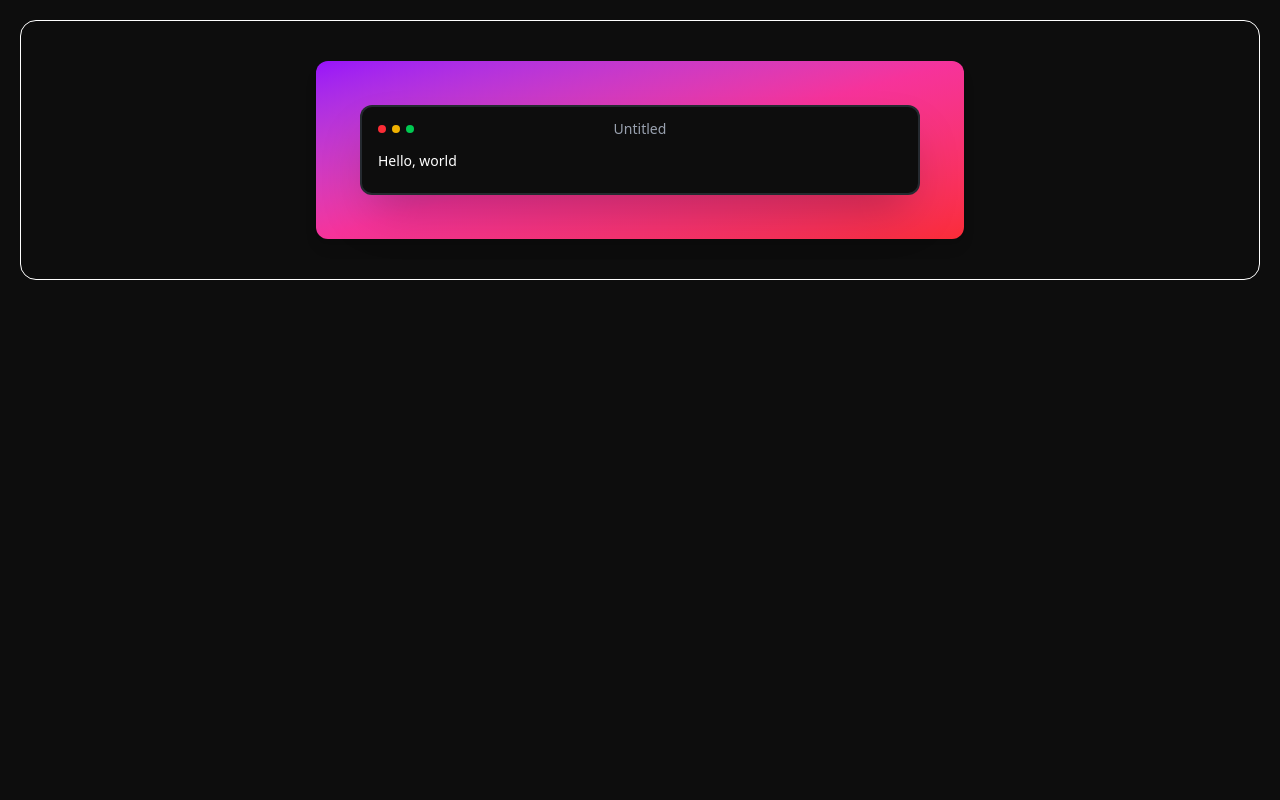
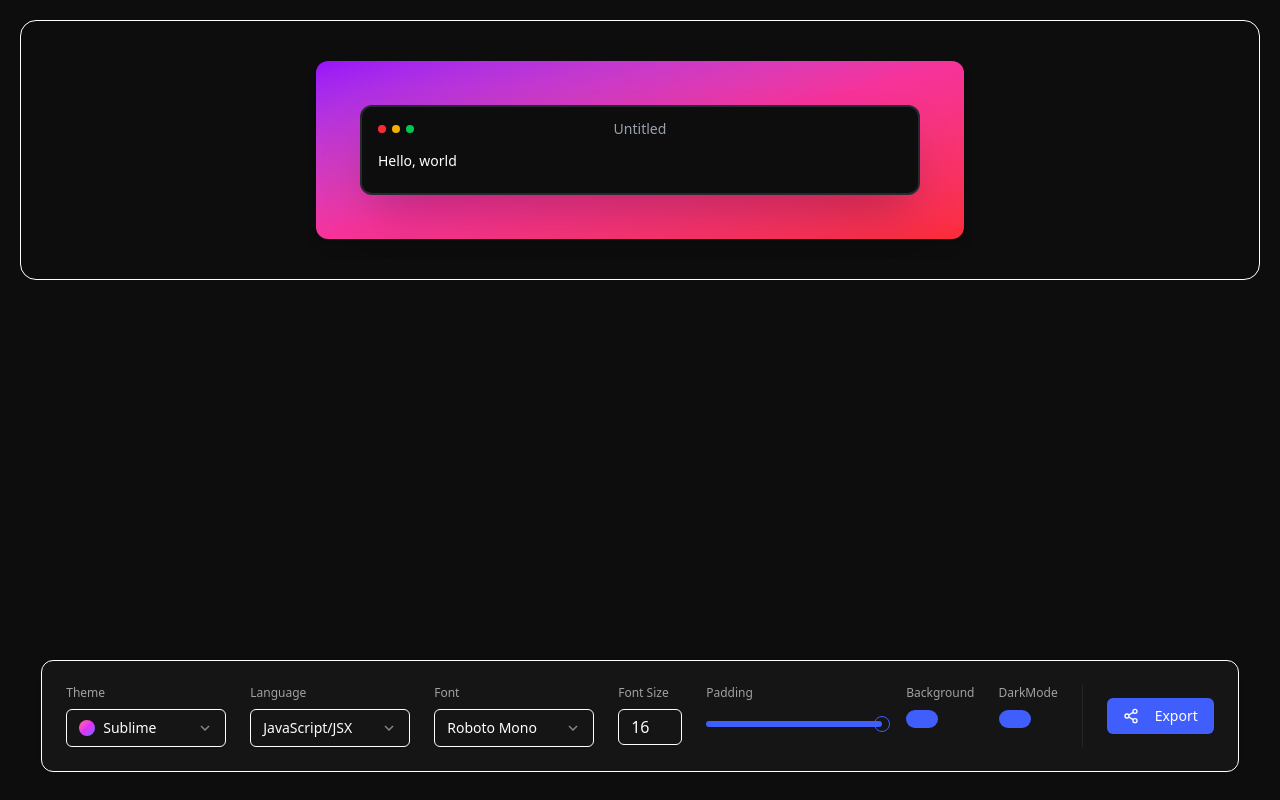
Before and after one commit to Nitesh47kumars/Snippix, a React (Vite) app: page / in a window 1280 px wide. Built offline with nearby package versions, Linux system fonts and the light colour scheme.

Commit message:
Built Snippet Settings

```diff
--- a/src/App.jsx
+++ b/src/App.jsx
@@ -1,11 +1,13 @@
 import React from 'react'
 import SnippetPreview from './Components/SnippetPreview'
+import SnippetSettings from './Components/SnippetSettings/SnippetSettings'
 
 const App = () => {
   return (
-    <>
+    <div className='p-5 flex flex-col items-center justify-center'>
       <SnippetPreview/>
-    </>
+      <SnippetSettings/>
+    </div>
   )
 }
 
--- a/src/Components/SnippetPreview.jsx
+++ b/src/Components/SnippetPreview.jsx
@@ -3,7 +3,7 @@ import SnippetCode from './SnippetCode';
 import GradientWrappper from './GradientWrapper'
 const SnippetPreview = () => {
   return (
-    <div className="min-h-[80vh] p-5">
+    <div className="min-h-[80vh] w-full">
       <div className="border border-white rounded-2xl h-full w-full flex items-center justify-center">
         <GradientWrappper>
             <SnippetCode />
--- /dev/null
+++ b/src/Components/SnippetSettings/ExportButton.jsx
@@ -0,0 +1,23 @@
+export default function ExportButton() {
+    return (
+      <button
+        className="inline-flex items-center gap-2 rounded-md text-sm font-medium bg-primary text-primary-foreground shadow-xs hover:bg-primary/90 h-9 px-4 py-2"
+        type="button"
+      >
+        <ShareIcon />
+        Export
+      </button>
+    );
+  }
+
+  function ShareIcon() {
+    return (
+      <svg className="size-4 mr-2" fill="none" stroke="currentColor" strokeWidth="2" viewBox="0 0 24 24">
+        <circle cx="18" cy="5" r="3" />
+        <circle cx="6" cy="12" r="3" />
+        <circle cx="18" cy="19" r="3" />
+        <line x1="8.59" y1="13.51" x2="15.42" y2="17.49" />
+        <line x1="15.41" y1="6.51" x2="8.59" y2="10.49" />
+      </svg>
+    );
+  }
--- /dev/null
+++ b/src/Components/SnippetSettings/FontSize.jsx
@@ -0,0 +1,13 @@
+export default function FontSize({ label, value }) {
+    return (
+      <div>
+        <label className="block mb-2 text-xs font-medium text-neutral-400">{label}</label>
+        <input
+          type="number"
+          className="bg-transparent dark:bg-input/30 border-input flex h-9 w-16 rounded-md border px-3 py-1 text-base shadow-xs outline-none focus-visible:ring-[3px] focus-visible:border-ring focus-visible:ring-ring/50"
+          min="6"
+          defaultValue={value}
+        />
+      </div>
+    );
+  }
--- /dev/null
+++ b/src/Components/SnippetSettings/Slider.jsx
@@ -0,0 +1,22 @@
+export default function Slider({ label, value }) {
+    return (
+      <div>
+        <label className="block mb-2 text-xs font-medium text-neutral-400">{label}</label>
+        <div className="relative flex items-center w-44 my-5">
+          <div className="bg-muted relative grow overflow-hidden rounded-full h-1.5 w-full">
+            <div className="bg-primary absolute h-full left-0 right-0" />
+          </div>
+          <div className="absolute left-[calc(100%-8px)]">
+            <div
+              role="slider"
+              aria-valuemin="0"
+              aria-valuemax="128"
+              aria-valuenow={value}
+              tabIndex={0}
+              className="block size-4 rounded-full border border-primary bg-background hover:ring-4 focus-visible:ring-4 transition-transform"
+            />
+          </div>
+        </div>
+      </div>
+    );
+  }
--- /dev/null
+++ b/src/Components/SnippetSettings/SnippetSelect.jsx
@@ -0,0 +1,31 @@
+export default function SnippetSelect({ label, value, iconColor }) {
+    return (
+      <div>
+        <label className="block mb-2 text-xs font-medium text-neutral-400">{label}</label>
+        <button
+          type="button"
+          role="combobox"
+          aria-expanded="false"
+          className="border-input text-muted-foreground flex items-center justify-between gap-2 rounded-md border bg-transparent px-3 py-2 text-sm whitespace-nowrap shadow-xs outline-none focus-visible:ring-[3px] focus-visible:border-ring focus-visible:ring-ring/50 w-40"
+        >
+          <span>
+            <div className="flex gap-2 items-center">
+              {iconColor && (
+                <div className={`h-4 w-4 rounded-full bg-gradient-to-br ${iconColor}`} />
+              )}
+              <span className="capitalize">{value}</span>
+            </div>
+          </span>
+          <ChevronDownIcon />
+        </button>
+      </div>
+    );
+  }
+
+  function ChevronDownIcon() {
+    return (
+      <svg className="size-4 opacity-50" fill="none" stroke="currentColor" strokeWidth="2" viewBox="0 0 24 24">
+        <path d="m6 9 6 6 6-6" />
+      </svg>
+    );
+  }
--- /dev/null
+++ b/src/Components/SnippetSettings/SnippetSettings.jsx
@@ -0,0 +1,25 @@
+import SnippetSelect from './SnippetSelect';
+import FontSize from './FontSize';
+import Slider from './Slider';
+import ToggleSwitch from './ToggleSwitch';
+import ExportButton from './ExportButton';
+
+export default function SnippetSettings() {
+  return (
+    <div className="flex flex-col gap-6 rounded-xl border shadow-sm p-6 w-fit bg-neutral-900/90 backdrop-blur">
+      <div className="flex flex-wrap gap-4 sm:gap-6 p-0">
+        <SnippetSelect label="Theme" value="sublime" iconColor="from-rose-400 via-fuchsia-500 to-indigo-500" />
+        <SnippetSelect label="Language" value="JavaScript/JSX" />
+        <SnippetSelect label="Font" value="Roboto Mono" />
+        <FontSize label="Font Size" value={16} />
+        <Slider label="Padding" value={128} />
+        <ToggleSwitch label="Background" checked />
+        <ToggleSwitch label="DarkMode" checked />
+        <div className="w-px bg-neutral-800" />
+        <div className="place-self-center">
+          <ExportButton />
+        </div>
+      </div>
+    </div>
+  );
+}
--- /dev/null
+++ b/src/Components/SnippetSettings/ToggleSwitch.jsx
@@ -0,0 +1,21 @@
+export default function ToggleSwitch({ label, checked }) {
+    return (
+      <div>
+        <label className="block mb-2 text-xs font-medium text-neutral-400">{label}</label>
+        <button
+          type="button"
+          role="switch"
+          aria-checked={checked}
+          className={`inline-flex h-[1.15rem] w-8 items-center rounded-full transition-all ${
+            checked ? 'bg-primary' : 'bg-input dark:bg-input/80'
+          }`}
+        >
+          <span
+            className={`block size-4 rounded-full transition-transform ${
+              checked ? 'translate-x-[calc(100%-2px)] bg-primary-foreground' : 'translate-x-0 bg-foreground'
+            }`}
+          />
+        </button>
+      </div>
+    );
+  }
```
